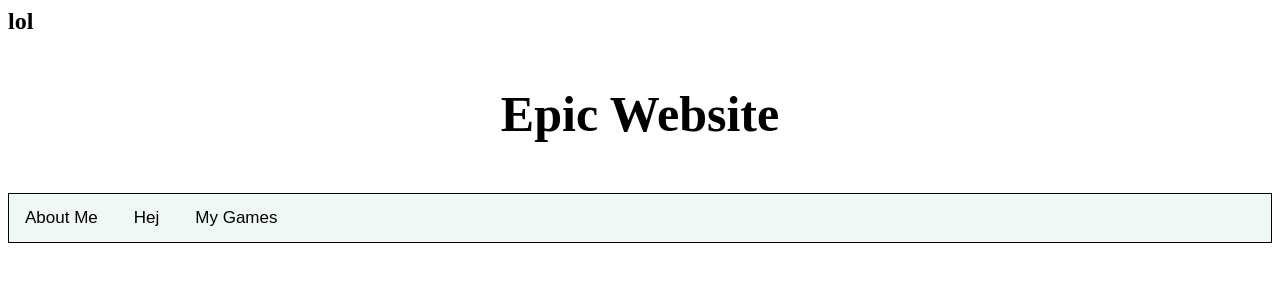
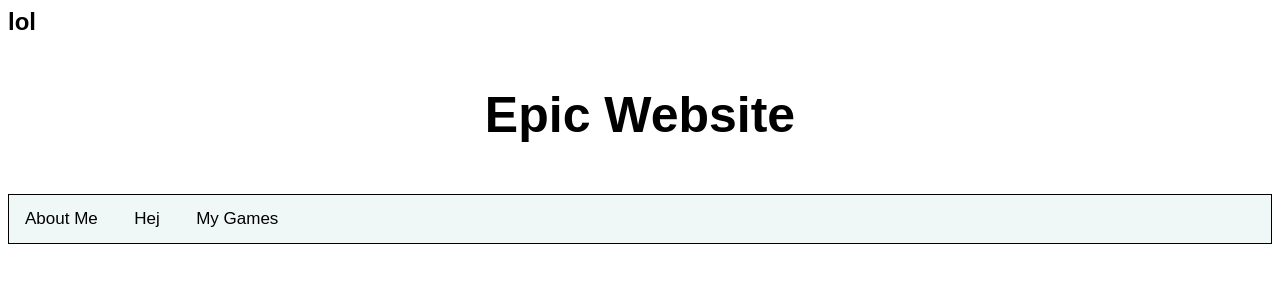
Before and after one commit to TheodorAifadis/portfolio, a plain HTML site: page index.html in a window 1280 px wide. Drawn offline with Linux system fonts and the light colour scheme.

Commit message:
change-3

```diff
--- a/index.html
+++ b/index.html
@@ -3,6 +3,7 @@
 <meta name="viewport" content="width=device-width, initial-scale=1">
 <style>
 
+body {font-family: Arial, Helvetica, sans-serif;}
 
 .tab {
 overflow: hidden;
```
